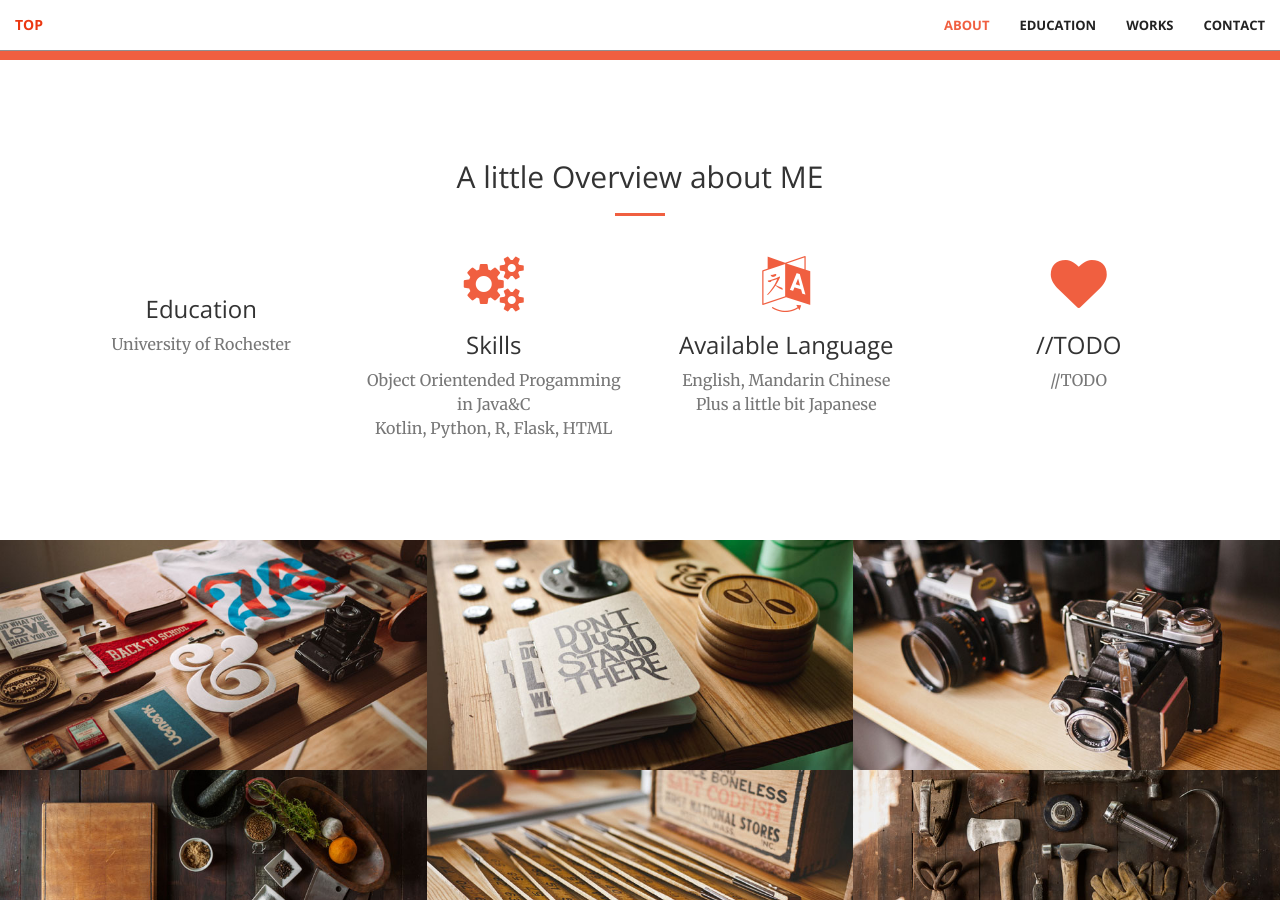
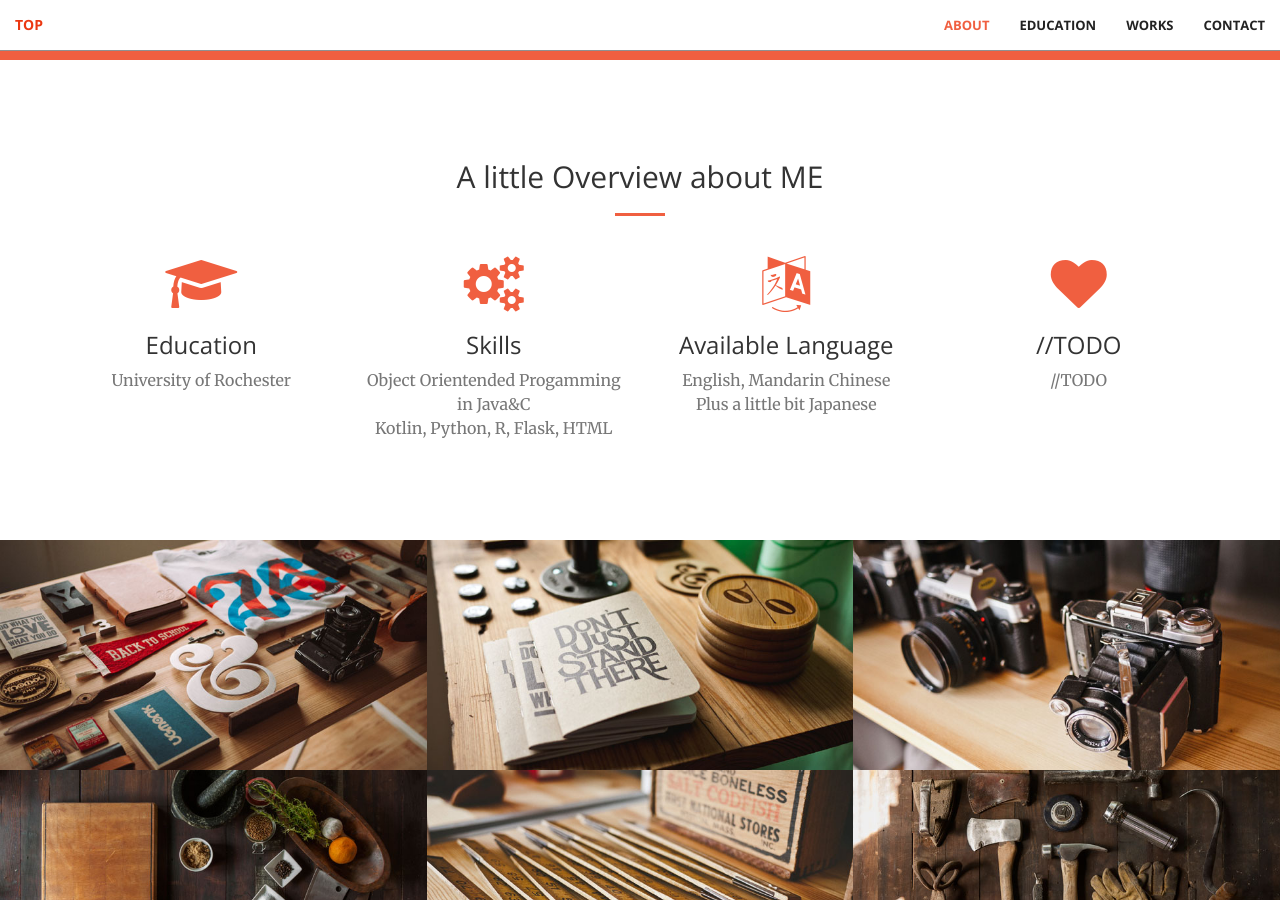
Before and after one commit to o0BB0o/o0BB0o.github.io, a Jekyll site: the page built from index.html, in a window 1280 px wide and 900 px high, scrolled down 1204 px. Built offline with Jekyll 4.4.1, drawn with Linux system fonts in a browser that asks for light colours.

Commit message:
Update services.html

```diff
--- a/_includes/services.html
+++ b/_includes/services.html
@@ -11,7 +11,7 @@
         <div class="row">
             <div class="col-lg-3 col-md-6 text-center">
                 <div class="service-box">
-                    <i class="fa fa-4x fa-motar-board wow bounceIn text-primary"></i>
+                    <i class="fa fa-4x fa-graduation-cap wow bounceIn text-primary"></i>
                     <h3>Education</h3>
                     <p class="text-muted">University of Rochester</p>
                 </div>
```
